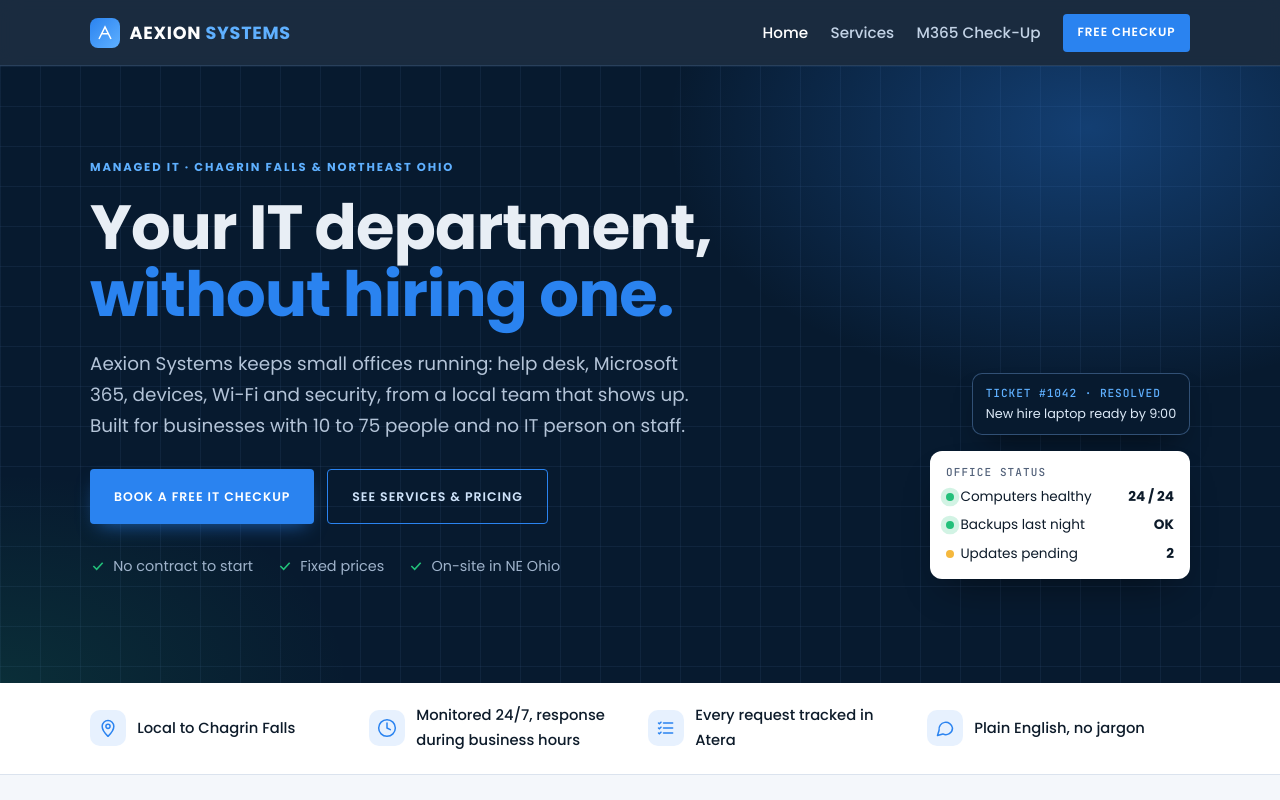
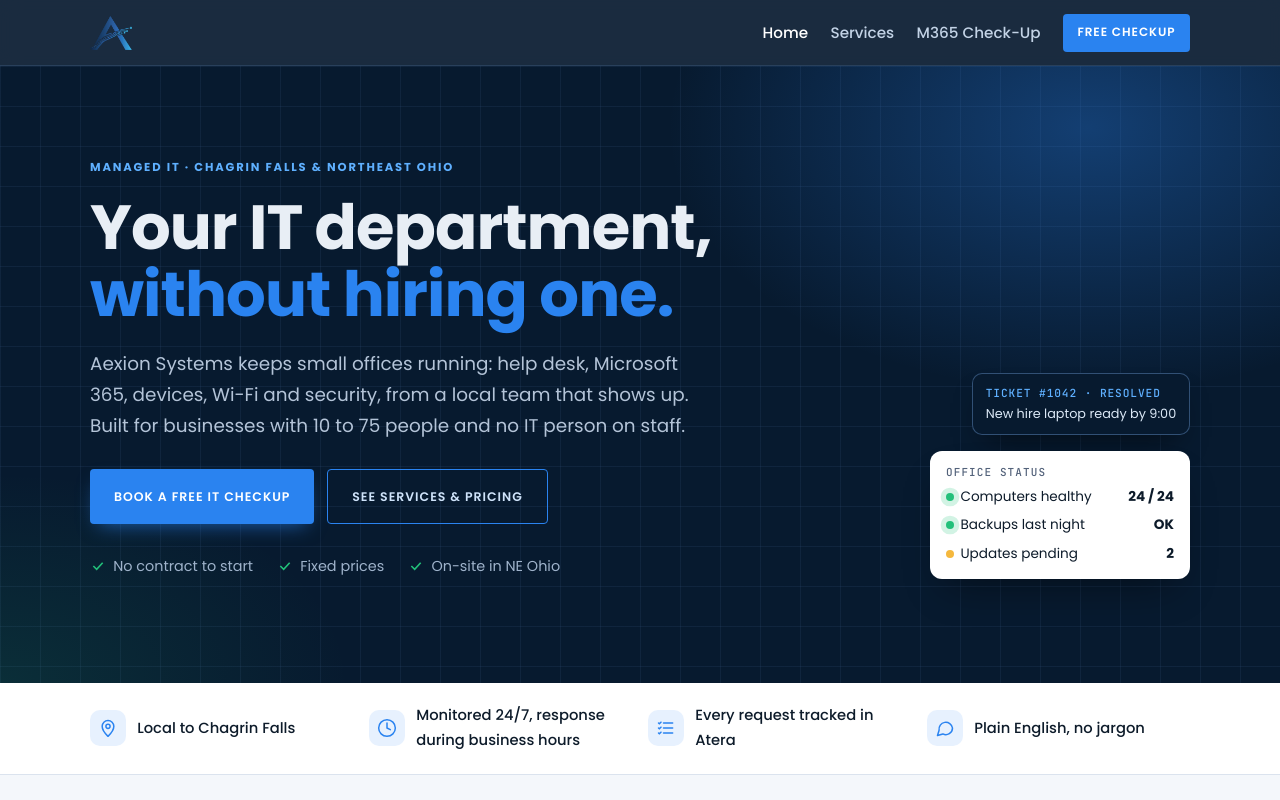
Before and after one commit to noaha3615-web/aexion-website, a plain HTML site: page index.html in a window 1280 px wide. Shown: the top 800 px of the page. Drawn offline with Linux system fonts and the light colour scheme.

Commit message:
Update index.html

```diff
--- a/index.html
+++ b/index.html
@@ -7,7 +7,7 @@
 <meta name="description" content="Local IT support for Northeast Ohio businesses, onsite and remote. Based in Bainbridge / Chagrin Falls.">
 <meta name="theme-color" content="#071a2f">
 <!-- IMAGE: BROWSER TAB ICON  →  /images/favicon.png  (512 x 512 square) -->
-<link rel="icon" href="/images/favicon.png">
+<link rel="icon" href="/images/Aexion-Atera-Company-Icon.ico">
 <link rel="preconnect" href="https://fonts.googleapis.com">
 <link rel="preconnect" href="https://fonts.gstatic.com" crossorigin>
 <link rel="stylesheet" href="https://fonts.googleapis.com/css2?family=Poppins:wght@400;500;600;700&family=JetBrains+Mono:wght@500&display=swap">
@@ -16,7 +16,7 @@
 <body>
 <header class="site-nav"><div class="wrap">
   <!-- ================= IMAGE: LOGO  →  /images/logo.png  (white/light logo, transparent PNG, ~300px wide). If the file is missing, the text logo shows instead. ================= -->
-  <a class="brand" href="/" aria-label="Aexion Systems home"><img src="/images/logo.png" alt="Aexion Systems" onerror="this.remove();document.querySelector('.brand-text').hidden=false"><span class="brand-text" hidden><span class="mark"><svg viewBox="0 0 24 24"><path d="M4 20 12 4l8 16M8 13h8"/></svg></span><span>AEXION <b>SYSTEMS</b></span></span></a>
+  <a class="brand" href="/" aria-label="Aexion Systems home"><img src="/images/A-Logo_Gradient.png" alt="Aexion Systems" onerror="this.remove();document.querySelector('.brand-text').hidden=false"><span class="brand-text" hidden><span class="mark"><svg viewBox="0 0 24 24"><path d="M4 20 12 4l8 16M8 13h8"/></svg></span><span>AEXION <b>SYSTEMS</b></span></span></a>
   <nav><a href="/" aria-current="page">Home</a><a href="/services/">Services</a><a href="/#m365-checkup">M365 Check-Up</a><a class="cta" href="#contact">Free checkup</a></nav>
 </div></header>
 <main>
```
